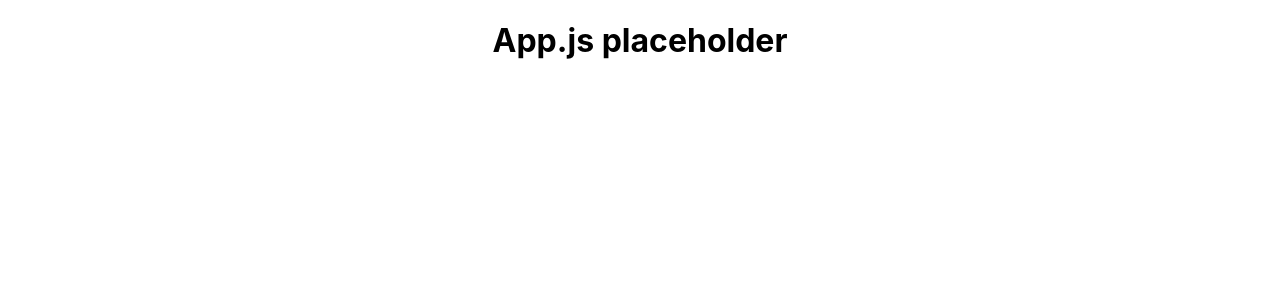
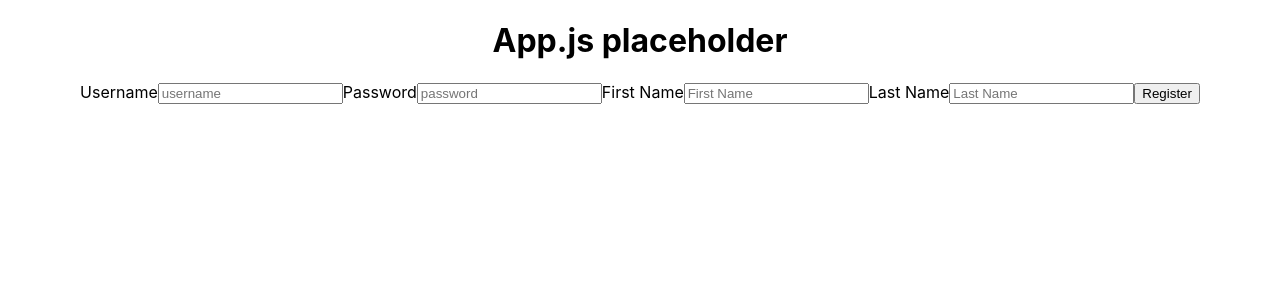
Before and after one commit to BW-Expat-Journal-Project/frontend, a React (Create React App) app: page /register in a window 1280 px wide. Shown: the top 300 px of the page. Built offline with nearby package versions, Linux system fonts and the light colour scheme.

Commit message:
added functionality to the register form

```diff
--- a/src/App.js
+++ b/src/App.js
@@ -4,7 +4,7 @@ import { BrowserRouter as Router, Route } from "react-router-dom";
 import Homepage from './components/Homepage'
 import PrivateRoute from './utils/PrivateRoute'
 import Login from "./components/Login";
-
+import Register from "./components/Register";
 //Initial Form Values
 const initialLoginFormValues = {
   username: "",
@@ -78,8 +78,9 @@ function App() {
       <h1>App.js placeholder</h1>
       <Router>
       <div className="App">
-        <PrivateRoute path='/homepage' component={Homepage} values={loginFormValues} update={loginInputChange} submit={submitLoginForm}/>
-        <Route exact path="/" component={()=> <Login values={loginFormValues} update={loginInputChange} submit={submitLoginForm}/>} />
+        <PrivateRoute path='/homepage' component={Homepage} />
+        <Route exact path="/login" component={()=> <Login values={loginFormValues} update={loginInputChange} submit={submitLoginForm}/>} />
+        <Route exact path="/register" component={()=> <Register values={registerFormValues} update={registerInputChange} submit={submitRegisterForm}/>} />
       </div>
     </Router>
     </div>
--- /dev/null
+++ b/src/components/Register.js
@@ -0,0 +1,66 @@
+import React from "react";
+export default function Register(props) {
+  //passed from App
+  const { values, update, submit } = props;
+
+  //update from App
+  const onChnage = (evt) => {
+    const { name, value } = evt.target;
+    update(name, value);
+  };
+
+  //submit from App
+  const onSubmit = (evt) => {
+    evt.preventDefault();
+    submit();
+  };
+
+  return (
+    <div className="container">
+      <form className="form_container" onSubmit={onSubmit}>
+        <label>
+          Username
+          <input
+            type="text"
+            name="username"
+            value={values.username}
+            onChange={onChnage}
+            placeholder="username"
+          ></input>
+        </label>
+        <label>
+          Password
+          <input
+            type="password"
+            name="password"
+            value={values.password}
+            onChange={onChnage}
+            placeholder="password"
+          ></input>
+        </label>
+        <label>
+          First Name
+          <input
+            type="text"
+            name="firstName"
+            value={values.firstName}
+            onChange={onChnage}
+            placeholder="First Name"
+          ></input>
+        </label>
+
+        <label>
+          Last Name
+          <input
+            type="text"
+            name="lastName"
+            value={values.lastName}
+            onChange={onChnage}
+            placeholder="Last Name"
+          ></input>
+        </label>
+        <button>Register</button>
+      </form>
+    </div>
+  );
+}
```
